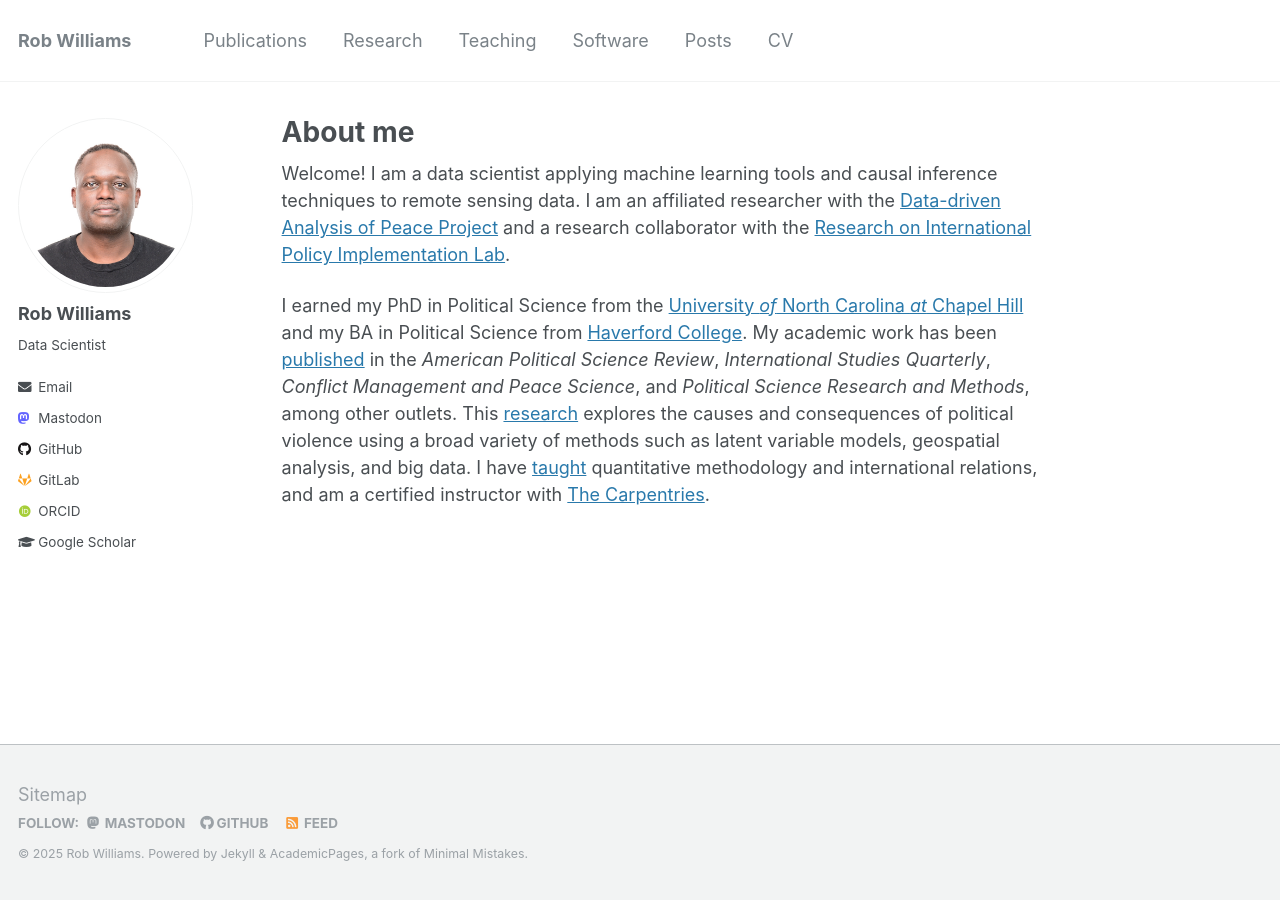
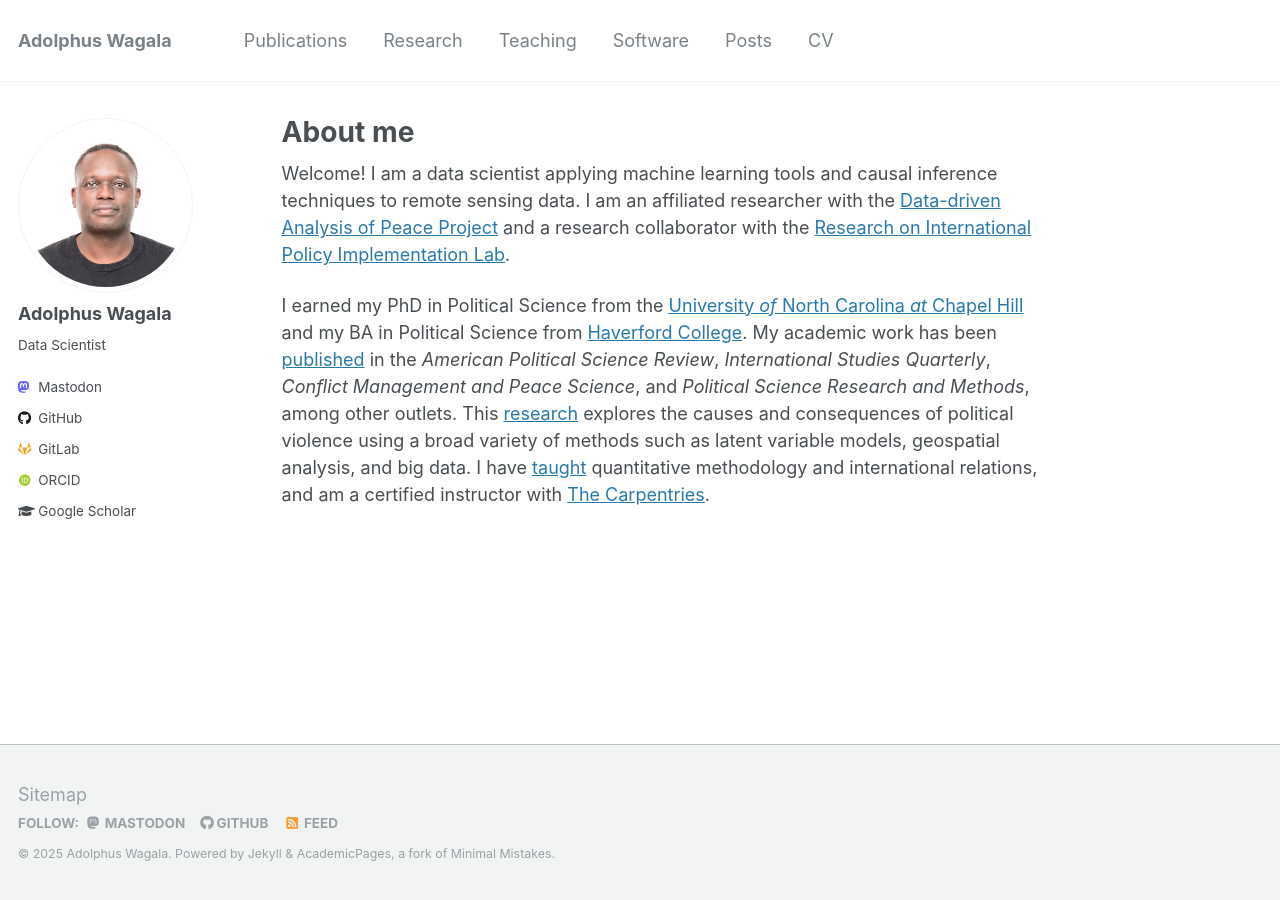
Before and after one commit to wagala/wagala.github.io, a Jekyll site: the page built from _pages/about.md, in a window 1280 px wide. Built offline with Jekyll 4.4.1, drawn with Linux system fonts in a browser that asks for light colours; some web fonts are replaced.

Commit message:
Update author and site information in config

```diff
--- a/_config.yml
+++ b/_config.yml
@@ -7,13 +7,13 @@
 
 # Site Settings
 locale                   : "en-US"
-title                    : "Rob Williams"
+title                    : "Adolphus Wagala"
 title_separator          : "-"
-name                     : &name "Rob Williams"
-description              : &description "Postdoc in Political Science"
+name                     : &name "Adolphus Wagala"
+description              : &description "PResearch Fellow in Data Science"
 url                      : https://jayrobwilliams.com # the base hostname & protocol for your site e.g. "https://mmistakes.github.io"
 baseurl                  : "" # the subpath of your site, e.g. "/blog"
-repository               : "jayrobwilliams/jayrobwilliams.github.io"
+repository               : "wagala/wagala.github.io"
 teaser                   : # filename of teaser fallback teaser image placed in /images/, .e.g. "500x300.png"
 breadcrumbs              : false # true, false (default)
 words_per_minute         : 160
@@ -84,15 +84,15 @@ analytics:
 
 # Site Author
 author:
-  name             : "Rob Williams"
+  name             : "Adolphus Wagala"
   avatar           : "profile.png"
   bio              : "Data Scientist"
   location         :
   employer         :
   pubmed           :
-  orcid            : "http://orcid.org/0000-0001-9259-3883"
-  googlescholar    : "https://scholar.google.com/citations?user=fiaPSmgAAAAJ"
-  email            : "rob.williams@wustl.edu"
+  orcid            : "https://orcid.org/0000-0002-8337-5400?lang=en"
+  googlescholar    : "https://scholar.google.com/citations?user=Uq2lFd4AAAAJ&hl=en"
+  email            : #"awagala@hsph.harvard.edu"
   researchgate     :  # example: "https://www.researchgate.net/profile/yourprofile"
   uri              :
   bitbucket        :
@@ -101,8 +101,8 @@ author:
   flickr           :
   facebook         :
   foursquare       :
-  github           : "jayrobwilliams"
-  gitlab           : "jayrobwilliams"
+  github           : "wagala"
+  gitlab           : "wagala"
   google_plus      :
   keybase          :
   instagram        :
```
